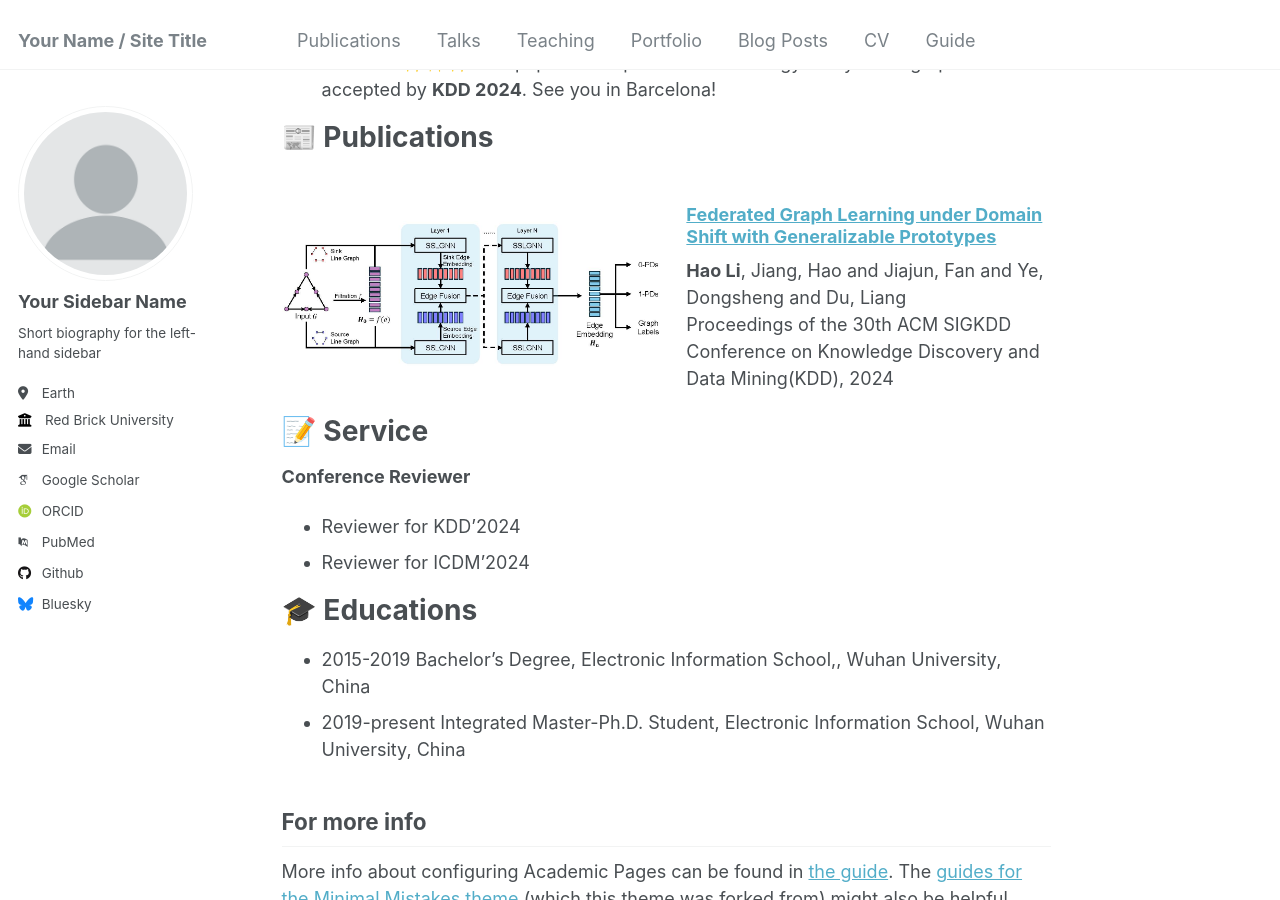
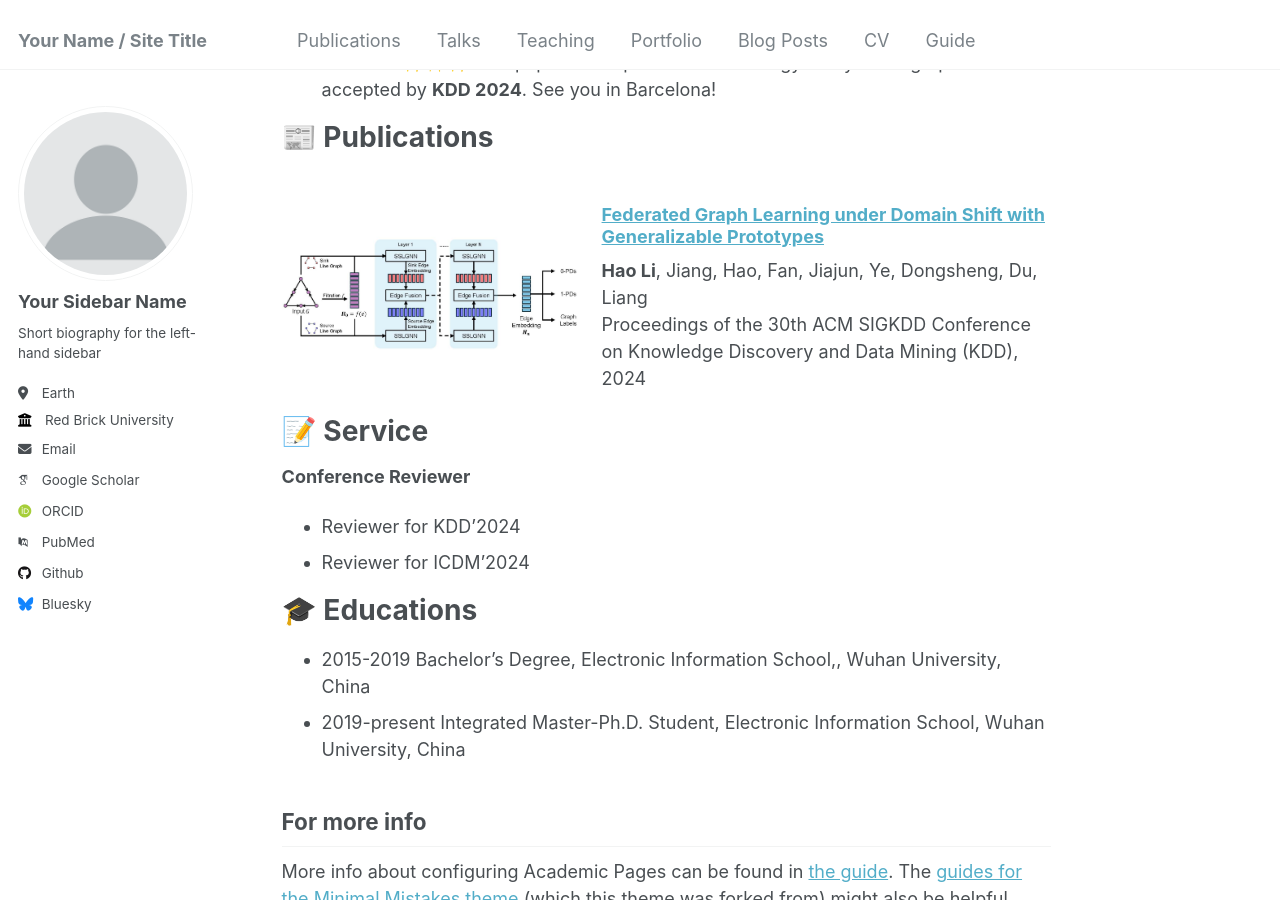
Before and after one commit to Lihaogx/lihaogx.github.io, a Jekyll site: the page built from _pages/about.md, in a window 1280 px wide and 900 px high, scrolled down 805 px. Built offline with Jekyll 4.4.1, drawn with Linux system fonts in a browser that asks for light colours; some web fonts are replaced.

Commit message:
Update about.md

```diff
--- a/_pages/about.md
+++ b/_pages/about.md
@@ -36,14 +36,20 @@ My research interests lie in the integration of social networks, graph neural ne
 
 📰 Publications
 ======
+
 <div style="display: flex; align-items: center;">
-  <img src="../images/DNDN.jpg" alt="Dynamic Neural Dowker Networks" style="max-width: 50%; margin-right: 20px;">
+  <img src="../images/DNDN.jpg" alt="Dynamic Neural Dowker Networks" style="width: 300px; margin-right: 20px;">
   <div>
-    <h3><a href="[https://dl.acm.org/doi/abs/10.1145/3637528.3671980]" target="_blank">Federated Graph Learning under Domain Shift with Generalizable Prototypes</a></h3>
-    <p><strong>Hao Li</strong>, Jiang, Hao and Jiajun, Fan and Ye, Dongsheng and Du, Liang<br>
-    Proceedings of the 30th ACM SIGKDD Conference on Knowledge Discovery and Data Mining(KDD), 2024</p>
+    <h3><a href="https://dl.acm.org/doi/abs/10.1145/3637528.3671980" target="_blank">Federated Graph Learning under Domain Shift with Generalizable Prototypes</a></h3>
+    <p><strong>Hao Li</strong>, Jiang, Hao, Fan, Jiajun, Ye, Dongsheng, Du, Liang<br>
+    Proceedings of the 30th ACM SIGKDD Conference on Knowledge Discovery and Data Mining (KDD), 2024</p>
   </div>
 </div>
+
+
+
+
+
 
 
 
```
